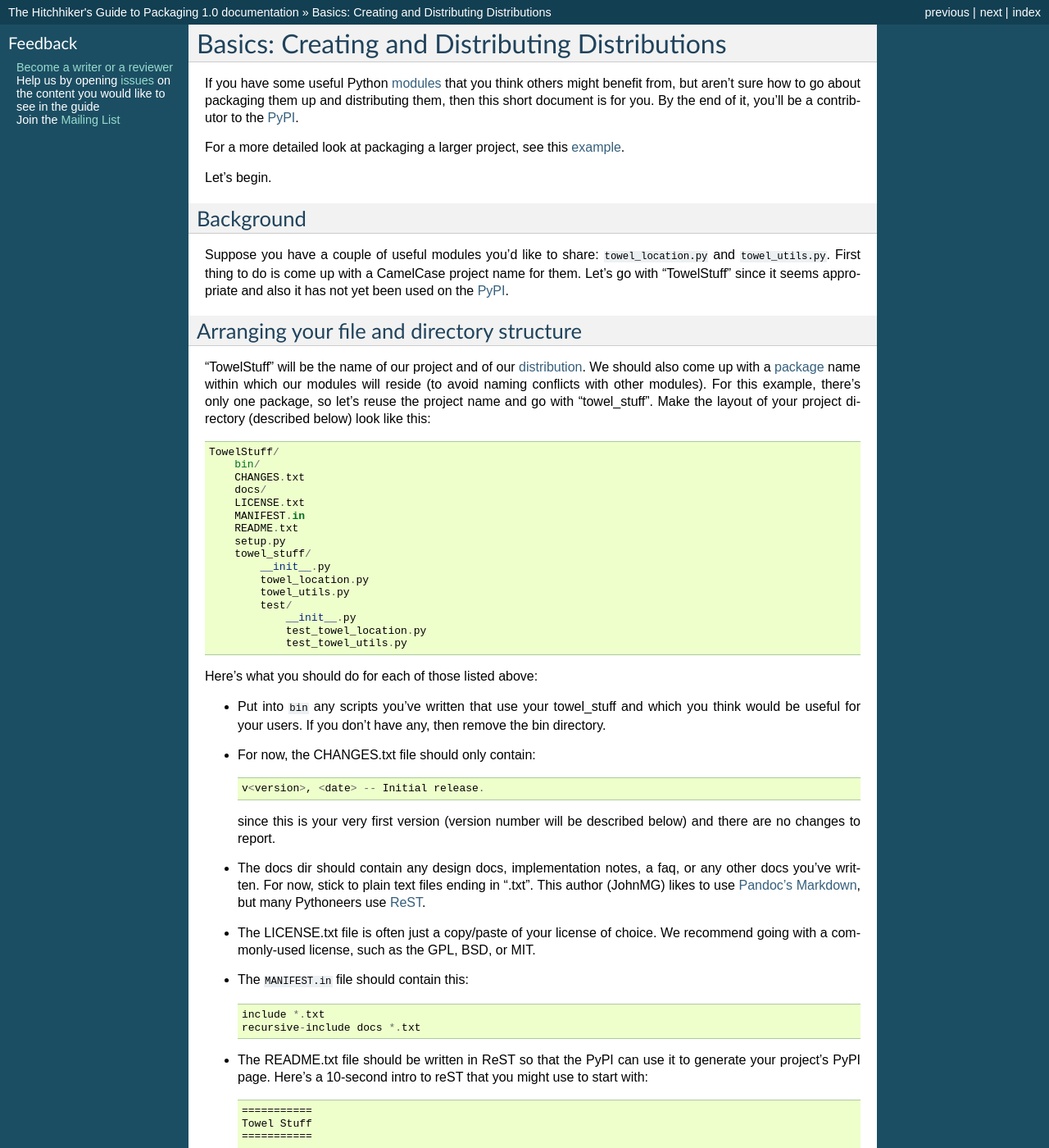
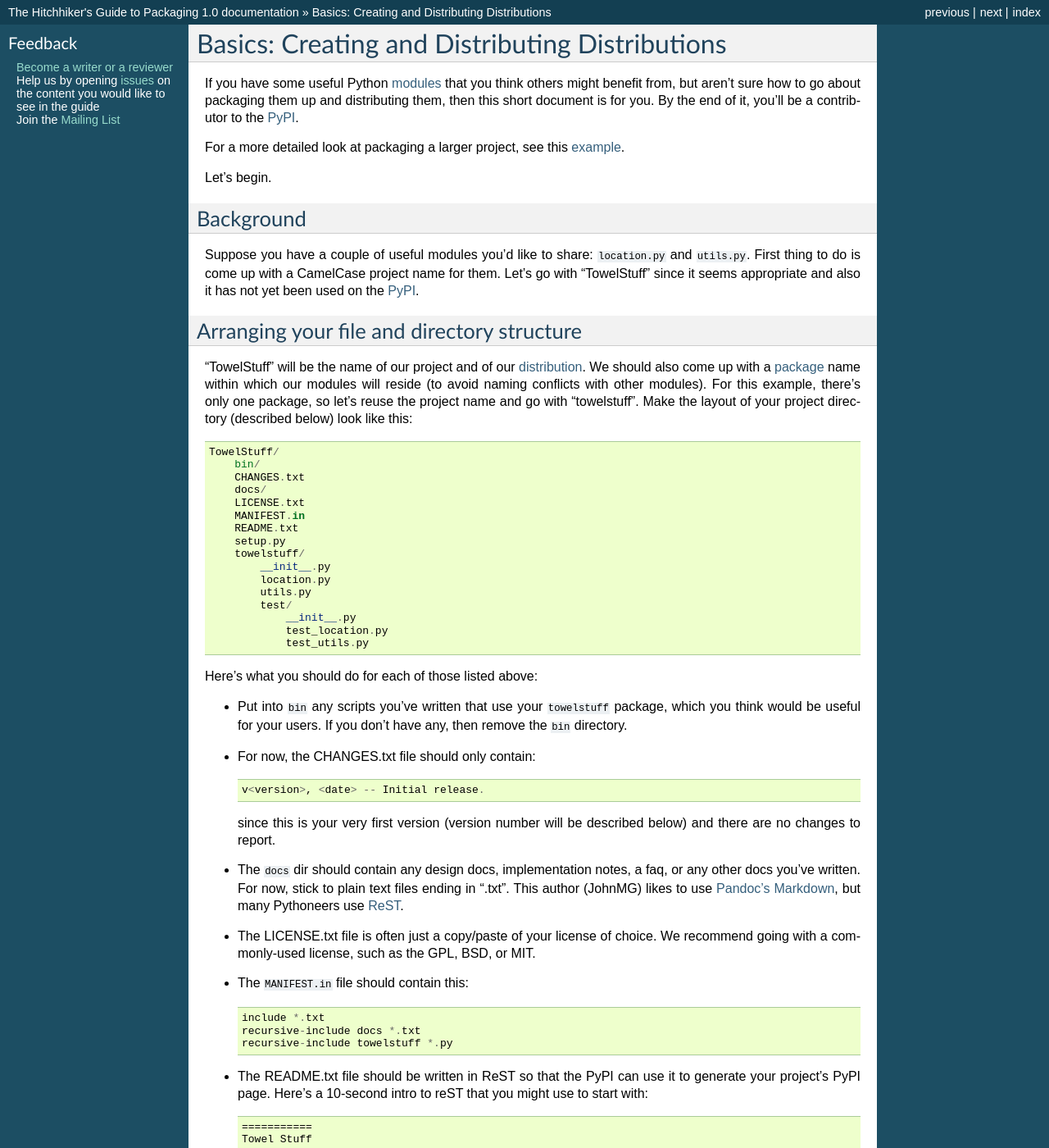
Before and after one commit to pypa/packaging.python.org, a Sphinx documentation site: the page built from source/basics_creating_distributing_dists.txt, in a window 1280 px wide and 1400 px high. Shown: the whole window at 82% size. Built offline with Sphinx 7.4.7, drawn with Linux system fonts in a browser that asks for light colours; some of the changed text lies outside the part shown.

Commit message:
minor fixes and improvments

```diff
--- a/source/basics_creating_distributing_dists.txt
+++ b/source/basics_creating_distributing_dists.txt
@@ -17,7 +17,7 @@ Background
 ==========
 
 Suppose you have a couple of useful modules you'd like to share:
-``towel_location.py`` and ``towel_utils.py``.  First thing to do is
+``location.py`` and ``utils.py``.  First thing to do is
 come up with a CamelCase project name for them. Let's go with
 "TowelStuff" since it seems appropriate and also it has not yet been
 used on the `PyPI <http://pypi.python.org/pypi>`_.
@@ -30,7 +30,7 @@ Arranging your file and directory structure
 :term:`distribution`. We should also come up with a :term:`package`
 name within which our modules will reside (to avoid naming conflicts
 with other modules). For this example, there's only one package, so
-let's reuse the project name and go with "towel_stuff".  Make the
+let's reuse the project name and go with "towelstuff".  Make the
 layout of your project directory (described below) look like this::
 
     TowelStuff/
@@ -41,20 +41,20 @@ layout of your project directory (described below) look like this::
         MANIFEST.in
         README.txt
         setup.py
-        towel_stuff/
+        towelstuff/
             __init__.py
-            towel_location.py
-            towel_utils.py
+            location.py
+            utils.py
             test/
                 __init__.py
-                test_towel_location.py
-                test_towel_utils.py
+                test_location.py
+                test_utils.py
 
 Here's what you should do for each of those listed above:
 
 * Put into ``bin`` any scripts you've written that use your
-  towel_stuff and which you think would be useful for your users. If
-  you don't have any, then remove the bin directory.
+  ``towelstuff`` package, which you think would be useful for your users. If
+  you don't have any, then remove the ``bin`` directory.
 
 * For now, the CHANGES.txt file should only contain::
 
@@ -63,7 +63,7 @@ Here's what you should do for each of those listed above:
   since this is your very first version (version number will be
   described below) and there are no changes to report.
 
-* The docs dir should contain any design docs, implementation notes, a
+* The ``docs`` dir should contain any design docs, implementation notes, a
   faq, or any other docs you've written. For now, stick to plain text
   files ending in ".txt". This author (JohnMG) likes to use `Pandoc's
   Markdown <http://johnmacfarlane.net/pandoc/>`_, but many Pythoneers
@@ -77,6 +77,7 @@ Here's what you should do for each of those listed above:
 
       include *.txt
       recursive-include docs *.txt
+      recursive-include towelstuff *.py
 
 * The README.txt file should be written in ReST so that the PyPI can
   use it to generate your project's PyPI page. Here's a 10-second intro
@@ -92,16 +93,17 @@ Here's what you should do for each of those listed above:
 
           #!/usr/bin/env python
 
-          import towel_stuff.towel_location as ts_loc
-          import towel_stuff.towel_utils    as ts_utils
+          from towelstuff import location
+          from towelstuff import utils
 
-          if not ts_utils.has_towel():
-              print "Your towel is located:", ts_loc.where_is_my_towel()
+          if utils.has_towel():
+              print "Your towel is located:", location.where_is_my_towel()
 
       (Note the double-colon and 4-space indent formatting above.)
 
       Paragraphs are separated by blank lines. *Italics*, **bold**,
       and ``monospace`` look like this.
+
 
       A Section
       =========
@@ -141,7 +143,7 @@ Here's what you should do for each of those listed above:
           version='0.1.0',
           author='J. Random Hacker',
           author_email='jrh@example.com',
-          packages=['towel_stuff', 'towel_stuff.test'],
+          packages=['towelstuff', 'towelstuff.test'],
           scripts=['bin/stowe-towels.py','bin/wash-towels.py'],
           url='http://pypi.python.org/pypi/TowelStuff/',
           license='LICENSE.txt',
@@ -158,10 +160,10 @@ Here's what you should do for each of those listed above:
   If you have no scripts to distribute (and no ``bin`` dir), you can
   remove the above line above starting with ``scripts``.
 
-* Inside the ``towel_stuff`` directory, ``__init__.py`` can be
-  empty. Likewise, inside ``towel_stuff/test``, *that* ``__init__.py``
+* Inside the ``towelstuff`` directory, ``__init__.py`` can be
+  empty. Likewise, inside ``towelstuff/test``, *that* ``__init__.py``
   can be empty as well. If you have no tests written yet, you can
-  leave the two other module files in ``towel_stuff/test`` empty for
+  leave the two other module files in ``towelstuff/test`` empty for
   now too. When writing your tests, use the standard ``unittest``
   module.
 
@@ -176,14 +178,15 @@ Creating your distribution file
 
 Create your distribution file like so::
 
-    cd path/to/TowelStuff
-    python setup.py sdist
+    $ cd path/to/TowelStuff
+    $ python setup.py sdist
 
 Running that last command will create a ``MANIFEST`` file in your
 project directory, and also a ``dist`` and ``build`` directory. Inside
 that ``dist`` directory is the distribution that you'll be uploading
-to the PyPI. Feel free to poke around in the dist directory to look
-at your distribution.
+to the PyPI. In our case, the distribution file is named
+``TowelStuff-1.0.0.tgz``. Feel free to poke around in the dist directory to
+look at your distribution.
 
 
 Uploading your distribution file
@@ -193,13 +196,13 @@ Before uploading you first need to create an account at
 http://pypi.python.org/pypi . Once that's complete, register your
 distribution at the PyPI like so::
 
-    cd path/to/TowelStuff
-    python setup.py register
+    $ cd path/to/TowelStuff
+    $ python setup.py register
 
 Use your existing login (choice #1). It will prompt you to save the
 login info for future use (to which I agree). Then upload::
 
-    python setup.py sdist upload
+    $ python setup.py sdist upload
 
 This builds the distribution one last time and then uploads it.
 
```
